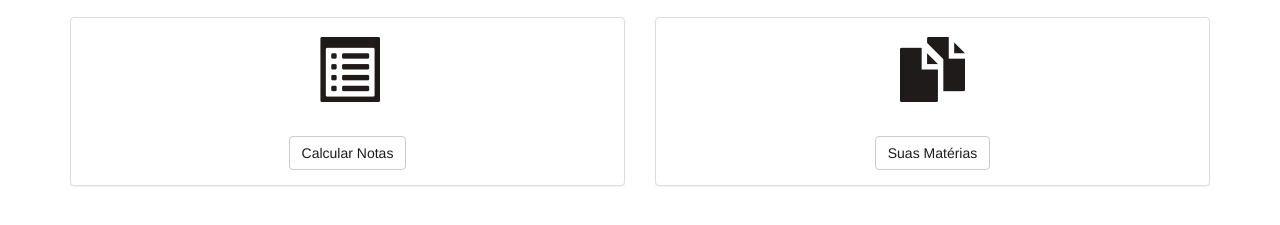
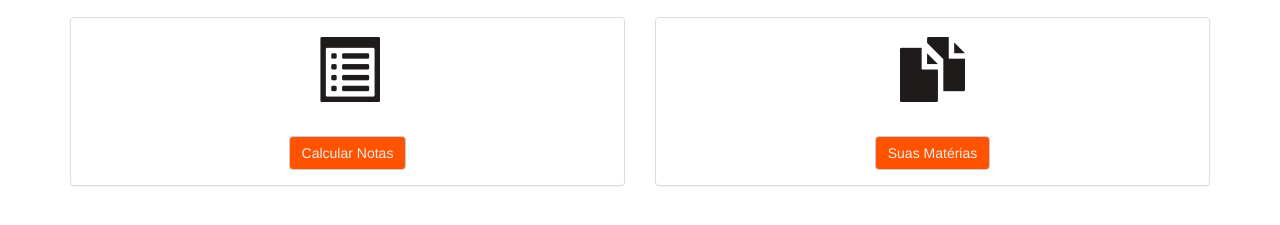
Before and after one commit to juninho-milles/calcular-notas, a plain HTML site: page index.html in a window 1280 px wide. Shown: the part 53-278 px from the top of the page. Drawn offline with nearby package versions, Linux system fonts and the light colour scheme.

Commit message:
Update style.css

```diff
--- a/css/style.css
+++ b/css/style.css
@@ -20,11 +20,12 @@
 }
 
 .link-panel {
-    color: #1F1B1B;
+    background-color: #ff5300;
+    color: #eeeeed;
 }
 
 .link-panel:hover {
-    background-color: #ff5300;
+    background-color: #ff5500c2;
     color: #eeeeed;
     border-color: #eeeeed;
 }
```
